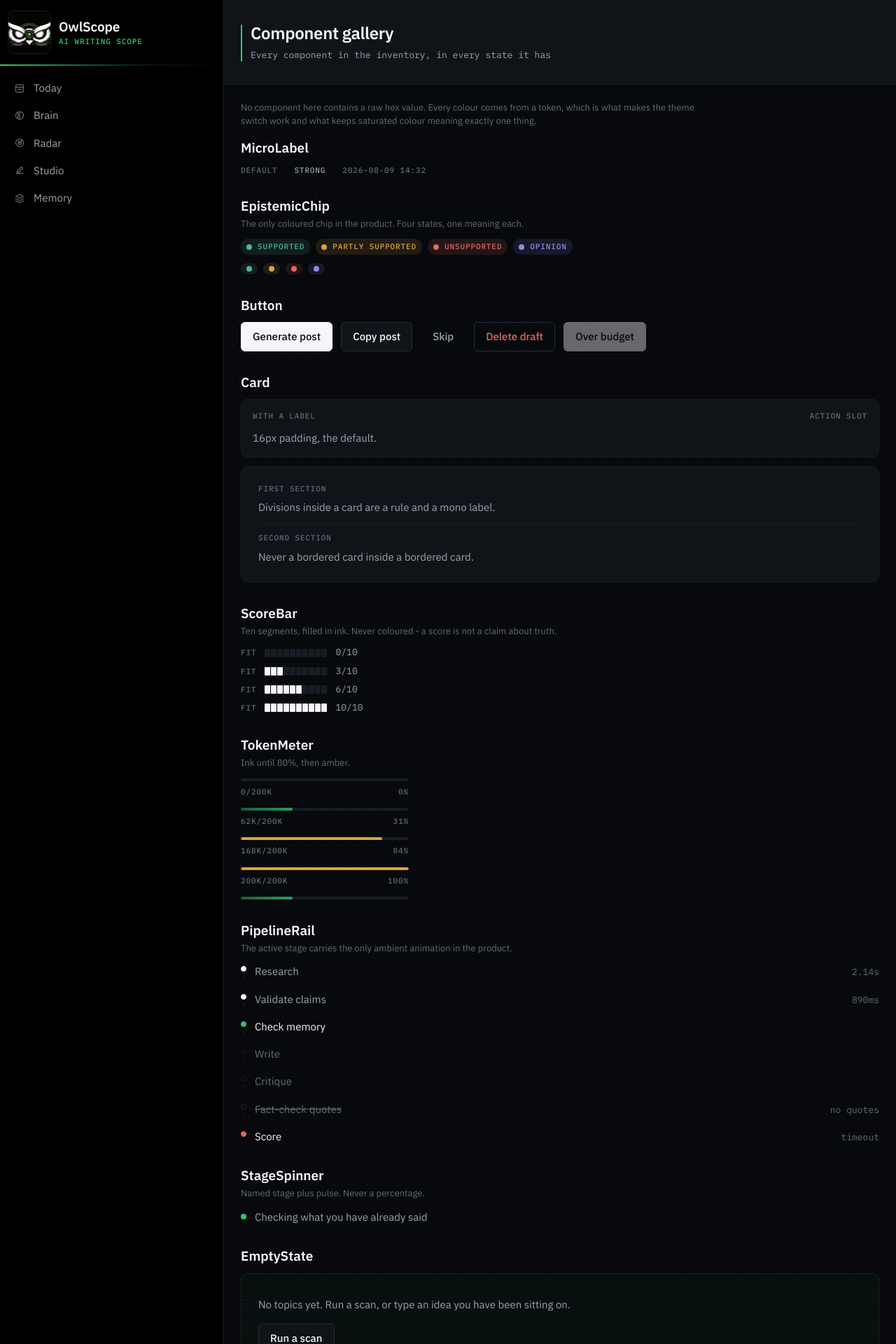
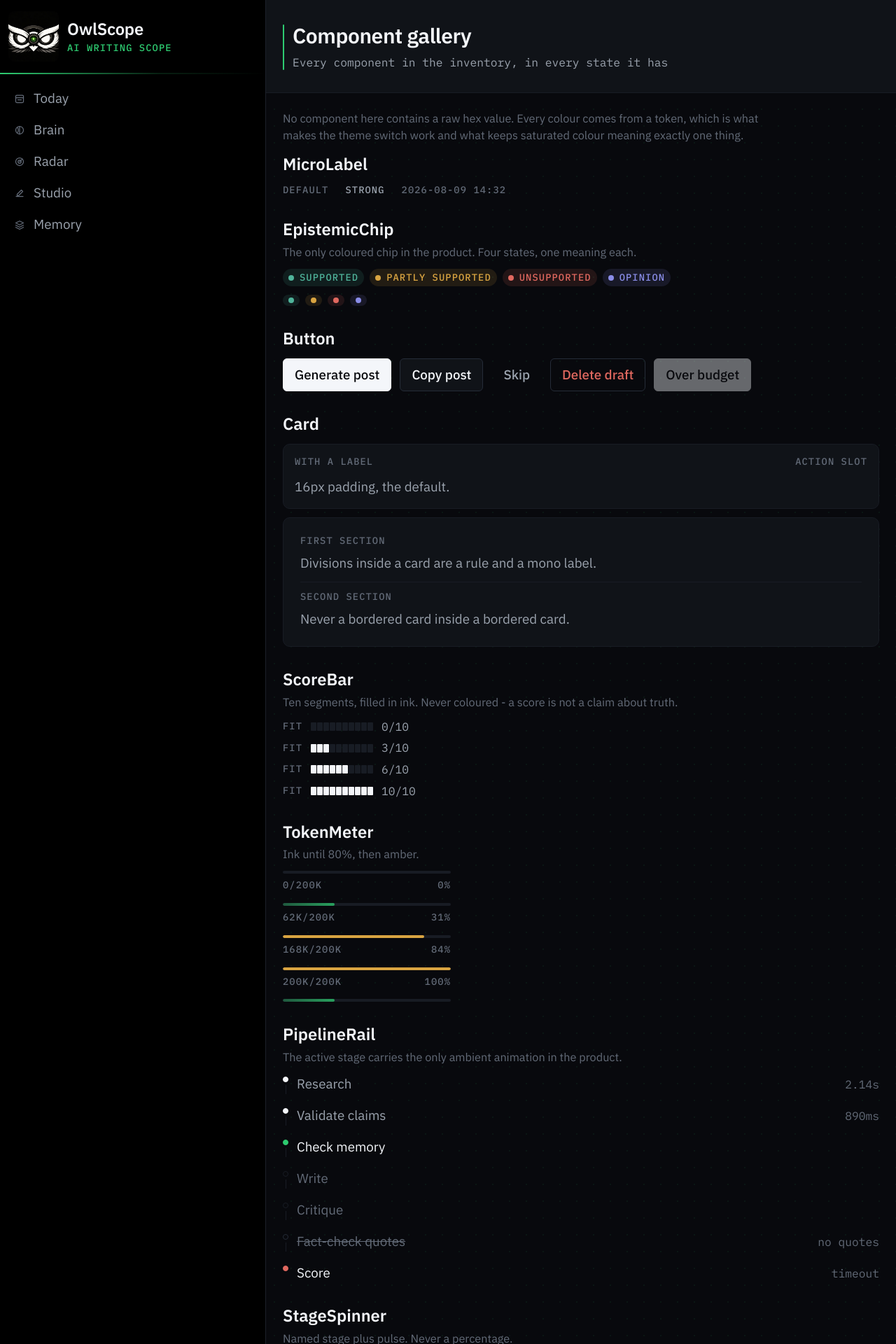
Before and after one commit to Clazd/OwlScope, a Next.js app: page /inspect/components in a window 1280 px wide. Shown: the top 1920 px of the page at 70% size. Built offline with nearby package versions, Linux system fonts and the light colour scheme; a web font is replaced by a local one.

Commit message:
Scale UI to 150% zoom equivalent; remove logo green border ring

```diff
--- a/src/app/globals.css
+++ b/src/app/globals.css
@@ -84,6 +84,7 @@
   }
 
   html {
+    font-size: 20px;
     background: var(--bg);
     overflow-x: clip;
     -webkit-text-size-adjust: 100%;
--- a/src/app/tokens.css
+++ b/src/app/tokens.css
@@ -140,8 +140,8 @@
 
   /* Layout */
   --reading-column: 680px;
-  --sidebar-width: 320px;
-  --sidebar-collapsed: 80px;
+  --sidebar-width: 380px;
+  --sidebar-collapsed: 96px;
   --drawer-width: 420px;
 }
 
--- a/src/components/common/AppShell.tsx
+++ b/src/components/common/AppShell.tsx
@@ -235,11 +235,10 @@ function OwlMark() {
     <div
       className="shrink-0 overflow-hidden"
       style={{
-        width: 60,
-        height: 60,
+        width: 72,
+        height: 72,
         borderRadius: 8,
         background: "#000000",
-        boxShadow: "0 0 0 1px rgba(46,204,113,0.2)",
       }}
     >
       <img
```
